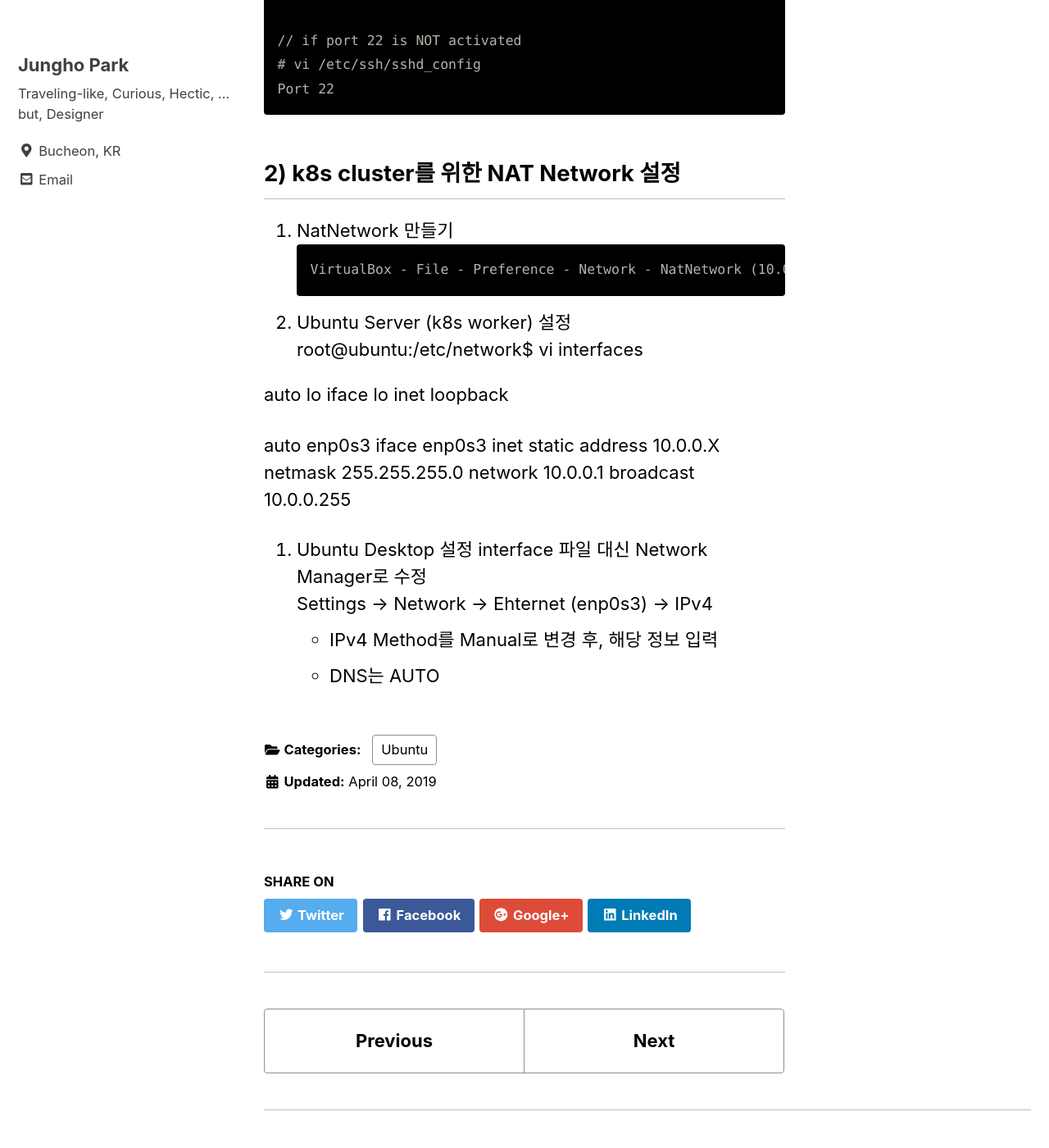
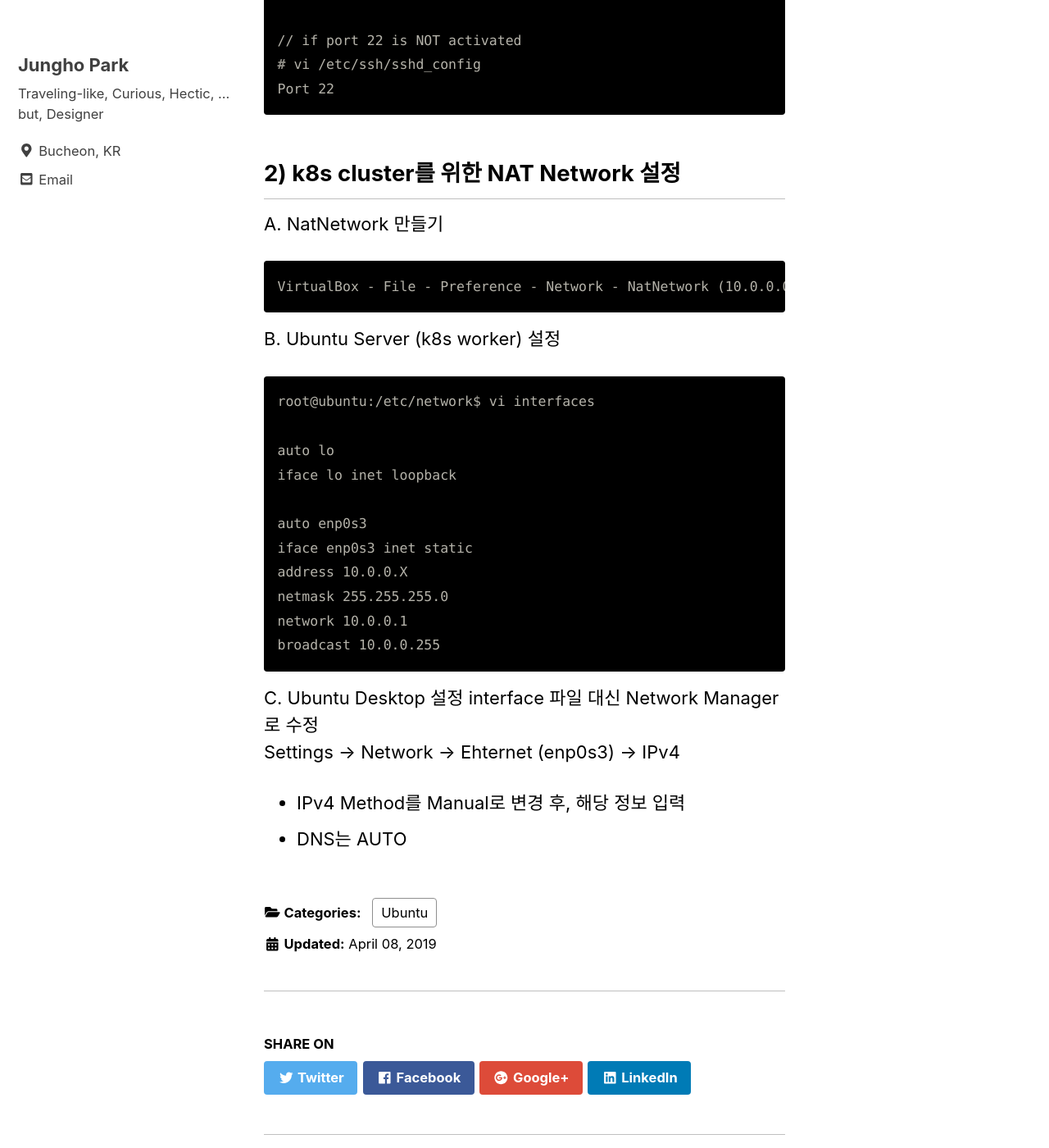
Before and after one commit to unipark00/tekrepo, a Jekyll site: the page built from _posts/2018-12-03-ubuntu-setup.md, in a window 1280 px wide and 1400 px high, scrolled down 840 px. Shown: the whole window at 82% size. Built offline with Jekyll 4.4.1, drawn with Linux system fonts in a browser that asks for light colours; cached includes are drawn as plain includes; part of the change alters nothing that is shown.

````diff
--- a/_posts/2018-12-03-ubuntu-setup.md
+++ b/_posts/2018-12-03-ubuntu-setup.md
@@ -34,12 +34,13 @@ Port 22
 
 ## 2) k8s cluster를 위한 NAT Network 설정
 
-1. NatNetwork 만들기
+A. NatNetwork 만들기
 ```console
 VirtualBox - File - Preference - Network - NatNetwork (10.0.0.0/24)
 ```
 
-2. Ubuntu Server (k8s worker) 설정
+B. Ubuntu Server (k8s worker) 설정
+```
 root@ubuntu:/etc/network$ vi interfaces
 
 auto lo
@@ -51,8 +52,9 @@ address 10.0.0.X
 netmask 255.255.255.0
 network 10.0.0.1
 broadcast 10.0.0.255
+```
 
-3. Ubuntu Desktop 설정
+C. Ubuntu Desktop 설정
 interface 파일 대신 Network Manager로 수정
 Settings -> Network -> Ehternet (enp0s3) -> IPv4
 * IPv4 Method를 Manual로 변경 후, 해당 정보 입력
````
